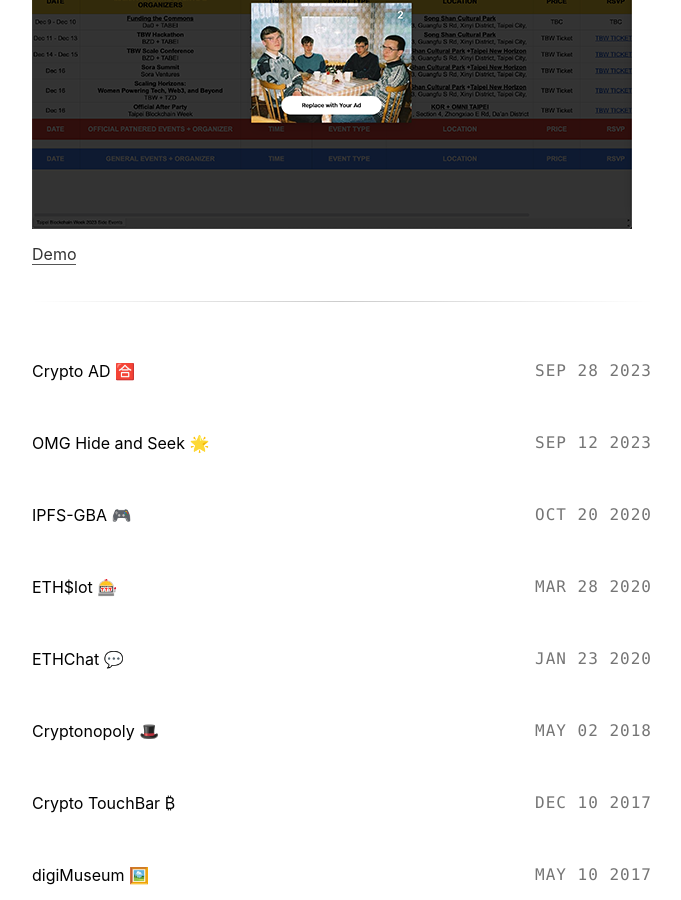
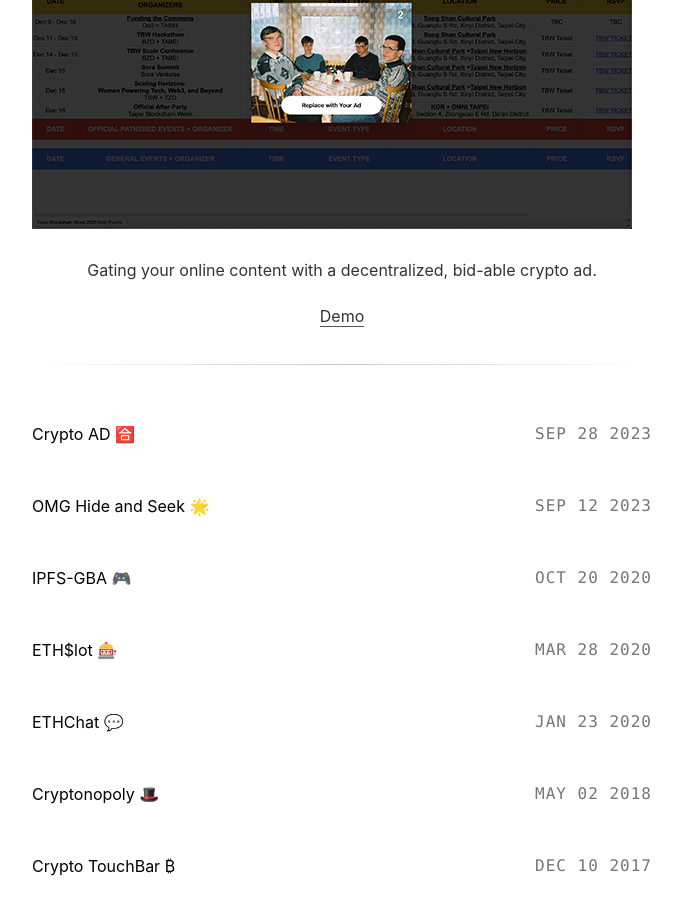
Before and after one commit to jameshih/blog, a Jekyll site: the page built from _posts/2023-09-28-crypto-ad.md, in a window 1280 px wide and 900 px high, scrolled down 404 px. Shown: the whole window, without its empty margins (298-979 px from the left). Built offline with Jekyll 4.4.1, drawn with Linux system fonts in a browser that asks for light colours.

Commit message:
update filre

```diff
--- a/_posts/2023-09-28-crypto-ad.md
+++ b/_posts/2023-09-28-crypto-ad.md
@@ -1,8 +1,10 @@
 ---
 title: Crypto AD 🈴
 image: https://shih.app/blog/assets/crypto-ad/image.png
-updated: 2023-09-12 15:30
+updated: 2023-09-28 2:00
 ---
 
 ![Display](https://shih.app/blog/assets/crypto-ad/image.png)
-[Demo](https://crypto-ads-pi.vercel.app/)
+
+<p align="center">Gating your online content with a decentralized, bid-able crypto ad.</p>
+<p align="center"><a href="https://crypto-ads-pi.vercel.app">Demo</a></p>
```
Also changed, not shown: 1 other file.
